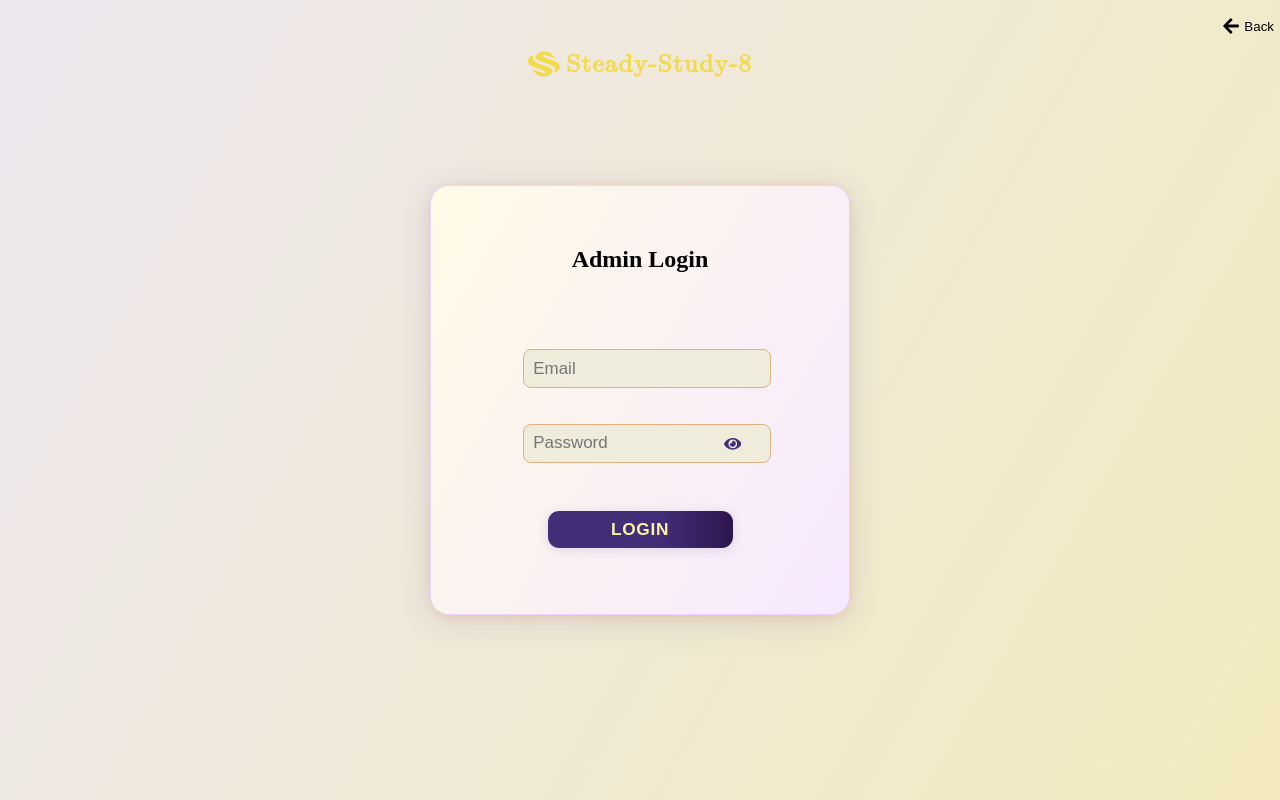
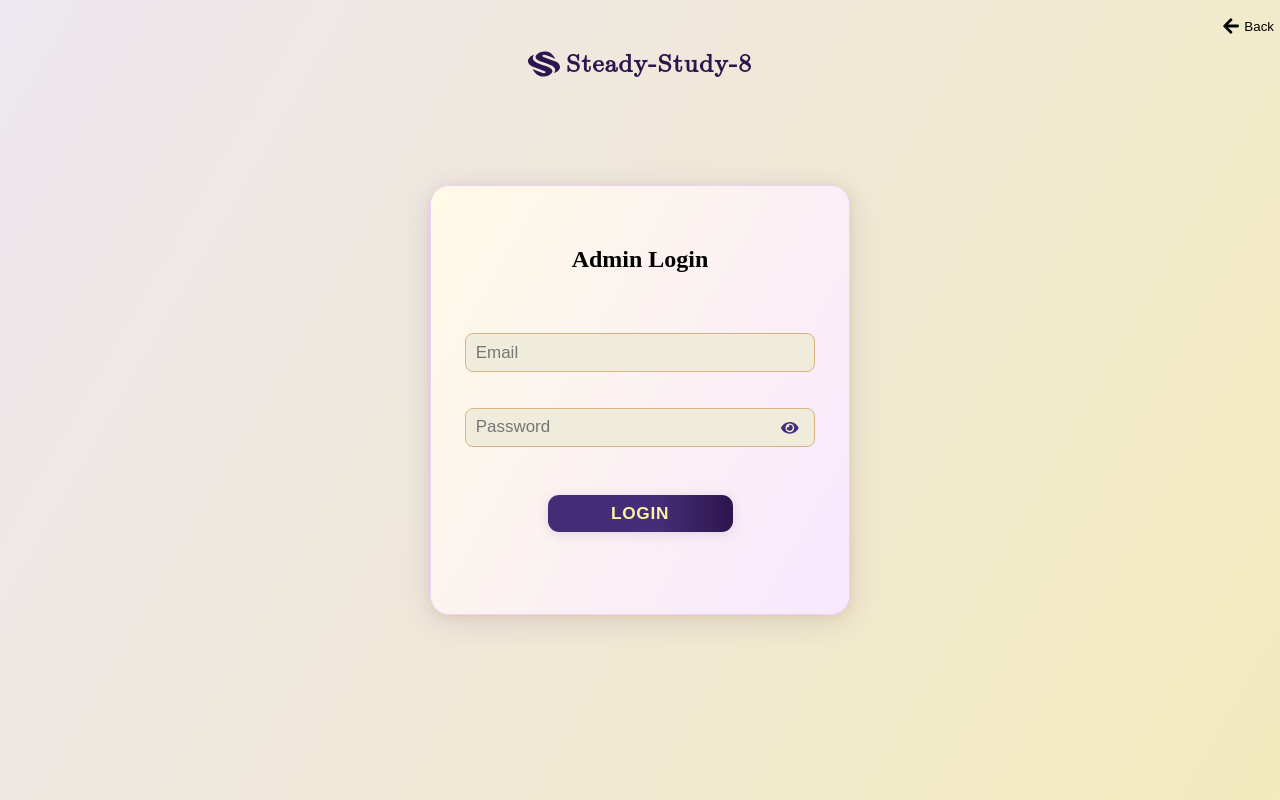
Before and after one commit to 12jyo/steady-study-fe, a React (Vite) app: page /admin-login in a window 1280 px wide. Built offline with nearby package versions, Linux system fonts and the light colour scheme; what ag-grid-community would draw is missing.

Commit message:
style fix

```diff
--- a/src/pages/AdminLogin.jsx
+++ b/src/pages/AdminLogin.jsx
@@ -95,7 +95,7 @@ export default function AdminLogin() {
 
       {/* Logo Section */}
       <div className="flex flex-col items-center absolute top-[3rem]">
-        <div className="logo flex items-center text-2xl font-bold gap-2">
+        <div className="logo flex items-center text-2xl font-bold gap-2" style={{ color: "#2D164D" }}>
           <SiStudyverse size={32} />
           Steady-Study-8
         </div>
@@ -105,13 +105,13 @@ export default function AdminLogin() {
       <form onSubmit={handleLogin} className="login">
         <h2 className="text-xl font-semibold mb-4 text-center">Admin Login</h2>
 
-        <div className="flex flex-col gap-[1.5rem] mt-[3.5rem]">
+        <div className="flex flex-col gap-[1.5rem] mt-[2.5rem]">
           {/* Email Input */}
+          <div>
             <input
               type="email"
               placeholder="Email"
-            className={`border p-2 w-full mb-3 modal-input ${
-              email && !validateEmail(email) ? "border-red-500" : ""
+              className={`border p-2 mb-1 !w-[21rem] modal-input ${email && !validateEmail(email) ? "border-red-500" : ""
                 }`}
               value={email}
               onChange={(e) => setEmail(e.target.value)}
@@ -123,14 +123,14 @@ export default function AdminLogin() {
                 <option value={em} key={em} />
               ))}
             </datalist>
+          </div>
 
           {/* Password Input */}
           <div className="relative">
             <input
               type={showPassword ? "text" : "password"}
               placeholder="Password"
-              className={`border p-2 w-full mb-3 modal-input pr-10 ${
-                password && password.length < 6 ? "border-red-500" : ""
+              className={`border p-2 !w-[21rem] modal-input pr-10 ${password && password.length < 6 ? "border-red-500" : ""
                 }`}
               value={password}
               onChange={(e) => setPassword(e.target.value)}
@@ -154,8 +154,7 @@ export default function AdminLogin() {
           <button
             type="submit"
             disabled={isSubmitting}
-            className={`w-full login-btn ${
-              isSubmitting ? "opacity-60 cursor-not-allowed" : ""
+            className={`w-full login-btn ${isSubmitting ? "opacity-60 cursor-not-allowed" : ""
               }`}
           >
             {isSubmitting ? "Logging in..." : "Login"}
--- a/src/pages/Home.jsx
+++ b/src/pages/Home.jsx
@@ -21,7 +21,7 @@ export default function Home() {
     return (
         <div className="min-h-screen flex flex-col bg-gray-50">
             <div className="flex flex-col items-center mt-[3rem]">
-                <div className="logo flex items-center text-2xl font-bold gap-2">
+                <div className="logo flex items-center text-2xl font-bold gap-2" style={{ color: "#2D164D" }}>
                     <SiStudyverse size={32} />
                     Steady-Study-8
                 </div>
--- a/src/pages/StudentLogin.jsx
+++ b/src/pages/StudentLogin.jsx
@@ -106,12 +106,12 @@ export default function StudentLogin() {
       <form onSubmit={login} className="login">
         <h2 className="text-xl font-semibold mb-4 text-center">Student Login</h2>
 
-        <div className="flex flex-col gap-[1.5rem] mt-[3.5rem]">
+        <div className="flex flex-col gap-[1.5rem] mt-[2.5rem]">
           <div>
             <input
               type="email"
               placeholder="Email"
-              className={`border p-2 w-full mb-1 !w-[21rem] modal-input ${emailError ? "border-red-500" : ""}`}
+              className={`border p-2 mb-1 !w-[21rem] modal-input ${emailError ? "border-red-500" : ""}`}
               value={email}
               onChange={handleEmailChange}
               list="recent-student-emails"
@@ -134,7 +134,7 @@ export default function StudentLogin() {
             <input
               type={showPassword ? "text" : "password"}
               placeholder="Password"
-              className={`border p-2 w-full !w-[21rem] modal-input pr-10 ${password && password.length < 6 ? "border-red-500" : ""
+              className={`border p-2 !w-[21rem] modal-input pr-10 ${password && password.length < 6 ? "border-red-500" : ""
                 }`}
               value={password}
               onChange={(e) => setPassword(e.target.value)}
```
Lines whose indentation alone changed are shown as unchanged.
